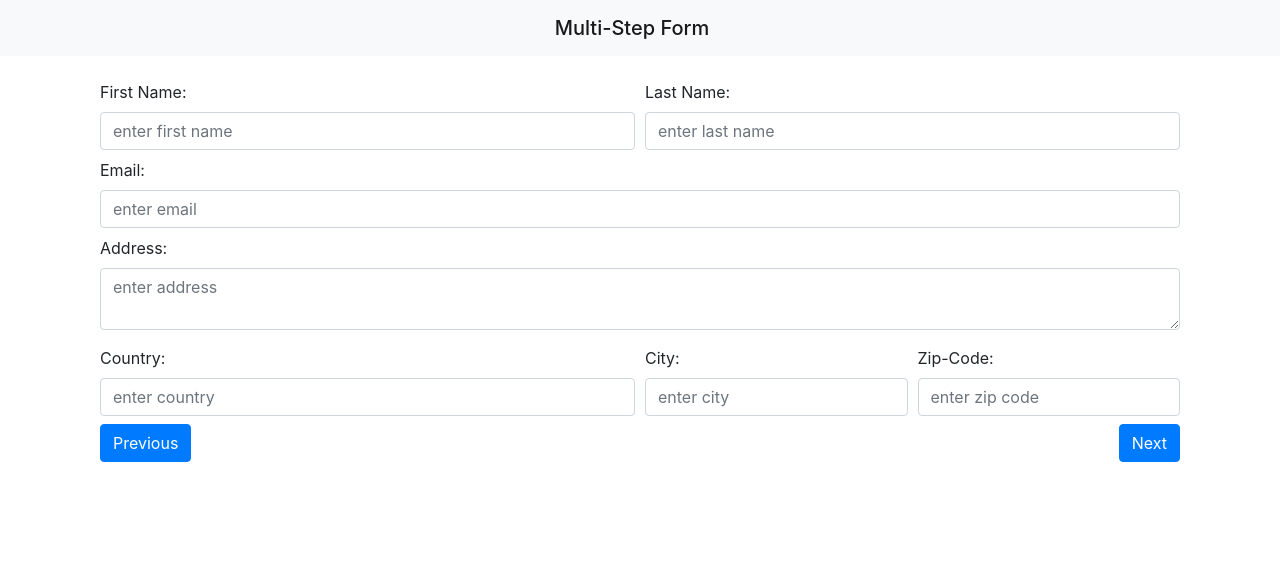
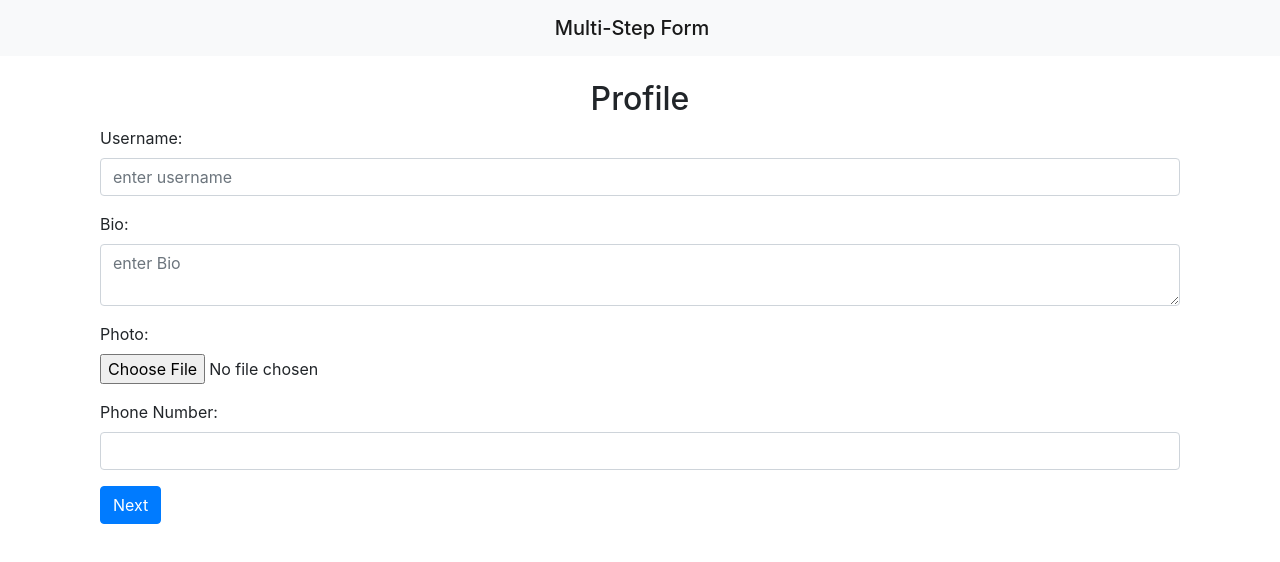
Before and after one commit to Yjspoder/form, a React (Create React App) app: page / in a window 1280 px wide. Shown: the top 562 px of the page. Built offline with nearby package versions, Linux system fonts and the light colour scheme.

Commit message:
Add cosmetic refactoring

```diff
--- a/src/App.jsx
+++ b/src/App.jsx
@@ -1,5 +1,6 @@
 import React, { Component } from "react";
 import "./App.css";
+import EducationalQualification from "./EducationalQualification";
 import Header from "./Header";
 import PersonalInfo from "./PersonalInfo";
 import Profile from "./Profile";
@@ -19,8 +20,9 @@ class App extends Component {
       <div className="align-content-around">
       <Header />
       <div className="container mt-4">
-          {/* <Profile /> */}
-          <PersonalInfo />
+          <Profile />
+          {/* <PersonalInfo /> */}
+          {/* <EducationalQualification /> */}
       </div>
       </div>
     );
--- a/src/EducationalQualification.jsx
+++ b/src/EducationalQualification.jsx
@@ -13,6 +13,7 @@ export default class EducationalQualification extends Component {
   render() {
     return (
       <form>
+        <h1 className="h2 d-flex justify-content-center">Educational Qualification</h1>
         <div className="form-group">
           <label htmlFor="school">School:</label>
           <input
@@ -43,6 +44,9 @@ export default class EducationalQualification extends Component {
             placeholder="enter post graduation"
           />
         </div>
+        <button type="submit" className="btn btn-primary">
+          Submit
+        </button>
       </form>
     );
   }
--- a/src/PersonalInfo.jsx
+++ b/src/PersonalInfo.jsx
@@ -17,6 +17,7 @@ export default class PersonalInfo extends Component {
   render() {
     return (
       <form className="container">
+        <h1 className="h3 d-flex justify-content-center">Personal Information</h1>
         <div className="form-row">
           <div className="col">
             <label htmlFor="First name">First Name:</label>
--- a/src/Profile.jsx
+++ b/src/Profile.jsx
@@ -14,7 +14,7 @@ export default class Profile extends Component {
   render() {
     return (
       <form className="container-md">
-        <h1 className="h1 d-flex justify-content-center">Profile</h1>
+        <h1 className="h2 d-flex justify-content-center">Profile</h1>
         <div className="form-group">
           <label htmlFor="username">Username:</label>
           <input
```
